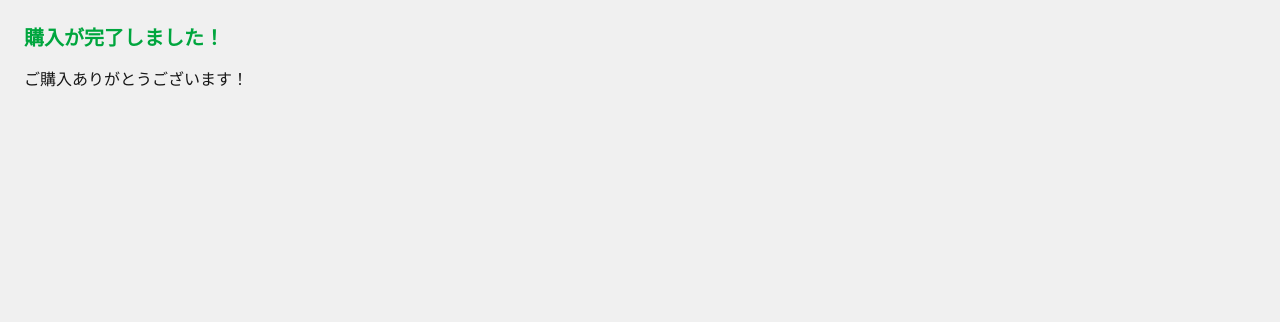
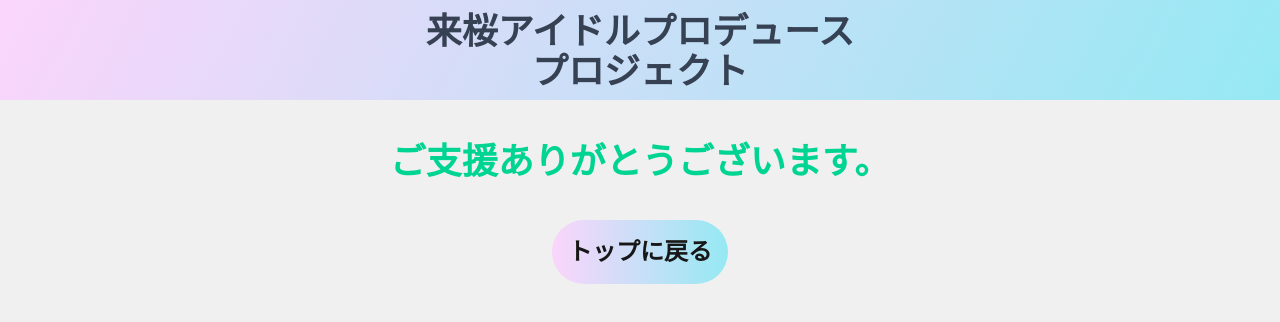
Before and after one commit to live-first/cloud-funding, a Next.js app: page /success in a window 1280 px wide. Shown: the top 322 px of the page. Built offline with nearby package versions, Linux system fonts and the light colour scheme.

Commit message:
成功ページ

```diff
--- a/src/app/success/page.tsx
+++ b/src/app/success/page.tsx
@@ -1,8 +1,7 @@
+import { SingleViewLayout } from '@/layouts/SingleViewLayout'
+import { Header } from '@/views/header'
+import { SuccessView } from '@/views/success'
+
 export default function Success() {
-  return (
-    <div className="p-6">
-      <h1 className="text-xl font-bold mb-4 text-green-600">購入が完了しました！</h1>
-      <p>ご購入ありがとうございます！</p>
-    </div>
-  )
+  return <SingleViewLayout header={<Header />} allView={<SuccessView />} />
 }
--- /dev/null
+++ b/src/views/success/index.tsx
@@ -0,0 +1,13 @@
+import Link from 'next/link'
+import './style.css'
+
+export const SuccessView = () => {
+  return (
+    <div className='flex flex-col gap-12 items-center py-6'>
+      <h2 className='text-4xl leading-5 font-bold text-emerald-400'>ご支援ありがとうございます。</h2>
+      <Link href='/'>
+        <div className='text-2xl gradient-btn p-4 rounded-full font-bold'>トップに戻る</div>
+      </Link>
+    </div>
+  )
+}
--- /dev/null
+++ b/src/views/success/style.css
@@ -0,0 +1,3 @@
+.gradient-btn {
+  background-image: linear-gradient(90deg, rgba(251, 213, 251, 1), rgba(149, 233, 243, 1));
+}
```
